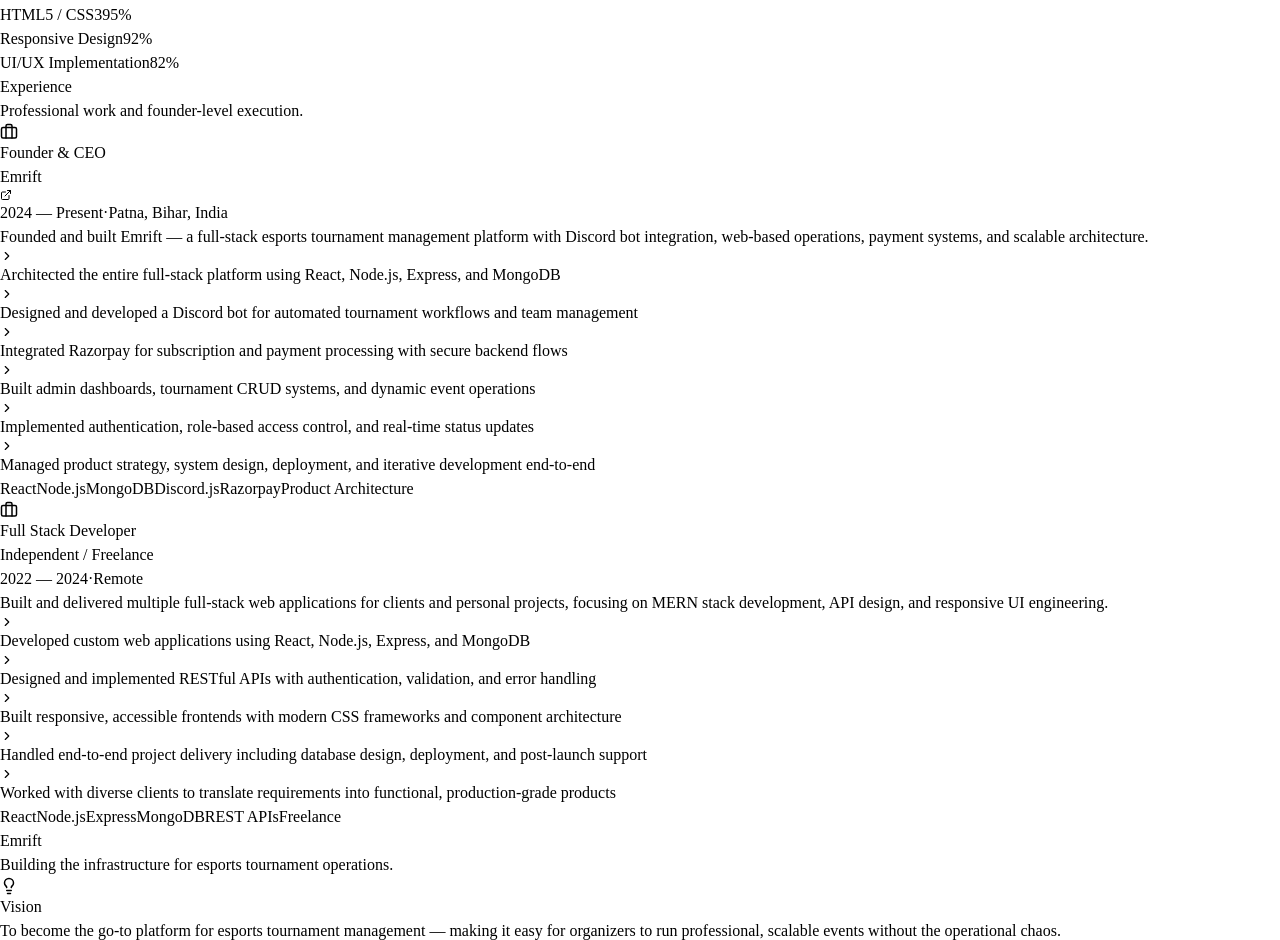
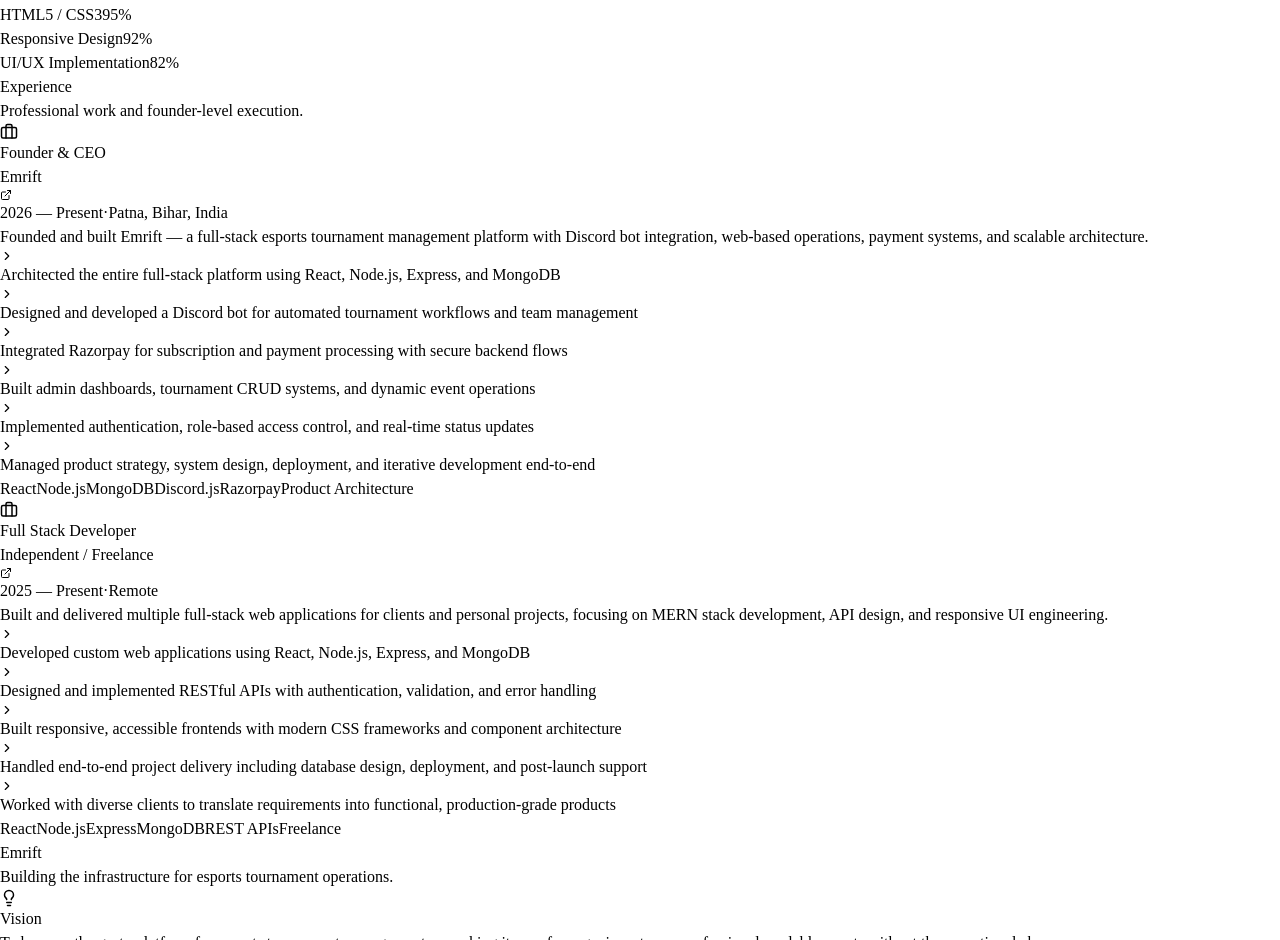
Before and after one commit to sujeetcoder/sujeetcoder.github.io, a React (Vite) app: page / in a window 1280 px wide. Shown: the part 1860-2800 px from the top of the page. Built offline with nearby package versions, Linux system fonts and the light colour scheme.

Commit message:
all real data added

```diff
--- a/index.html
+++ b/index.html
@@ -30,6 +30,10 @@
       content="https://sujeetcoder.github.io/social-preview.jpg"
     />
     <meta
+      property="og:image:url"
+      content="https://sujeetcoder.github.io/social-preview.jpg"
+    />
+    <meta
       property="og:image:secure_url"
       content="https://sujeetcoder.github.io/social-preview.jpg"
     />
@@ -38,7 +42,7 @@
     <meta property="og:image:height" content="630" />
     <meta
       property="og:image:alt"
-      content="Sujeet Kumar portfolio social preview image"
+      content="Sujeet Kumar — Full Stack MERN Developer & Founder of Emrift"
     />
     <meta property="og:site_name" content="Sujeet Kumar — Portfolio" />
     <meta property="og:locale" content="en_IN" />
--- a/src/components/Navbar.jsx
+++ b/src/components/Navbar.jsx
@@ -78,11 +78,11 @@
                       : "text-surface-600 hover:text-surface-900 dark:text-surface-400 dark:hover:text-surface-100"
                   )}
                 >
-                  {item.name}
+                  <span className="relative z-10">{item.name}</span>
                   {isActive && (
                     <motion.div
                       layoutId="activeNav"
-                      className="absolute inset-0 rounded-lg bg-primary-50 dark:bg-primary-950/30"
+                      className="absolute inset-0 -z-0 rounded-lg bg-primary-50 dark:bg-primary-950/30"
                       transition={{ type: "spring", bounce: 0.2, duration: 0.6 }}
                     />
                   )}
--- a/src/database/education.js
+++ b/src/database/education.js
@@ -13,4 +13,18 @@
       "Participated in hackathons and coding competitions",
     ],
   },
+  {
+    id: 2,
+    degree: "ISC (Class 12th)",
+    field: "physics, Chemistry, Mathematics",
+    institution: "RLSY Collaege, West Champaran, Bihar",
+    location: "West Champaran, Bihar, India",
+    duration: "2018 — 2020",
+    summary: "Focused on physics, chemistry, and mathematics, laying a strong foundation for problem-solving and analytical thinking.",
+    highlights: [
+      "Coursework in Physics, Chemistry, and Mathematics",
+      "Active in science clubs and math competitions",
+      "Participated in inter-school science fairs and Olympiads",
+    ],
+  },
 ];
--- a/src/database/experience.js
+++ b/src/database/experience.js
@@ -3,8 +3,8 @@
     id: 1,
     role: "Founder & CEO",
     company: "Emrift",
-    companyUrl: "https://emrift.com",
-    duration: "2024 — Present",
+    companyUrl: "https://emrift.vercel.app/",
+    duration: "2026 — Present",
     location: "Patna, Bihar, India",
     type: "Full-time",
     summary: "Founded and built Emrift — a full-stack esports tournament management platform with Discord bot integration, web-based operations, payment systems, and scalable architecture.",
@@ -22,8 +22,8 @@
     id: 2,
     role: "Full Stack Developer",
     company: "Independent / Freelance",
-    companyUrl: "",
-    duration: "2022 — 2024",
+    companyUrl: "AfterQuery",
+    duration: "2025 — Present",
     location: "Remote",
     type: "Freelance",
     summary: "Built and delivered multiple full-stack web applications for clients and personal projects, focusing on MERN stack development, API design, and responsive UI engineering.",
--- a/src/database/founder.js
+++ b/src/database/founder.js
@@ -28,5 +28,5 @@
     { label: "API Endpoints", value: "50+" },
     { label: "Hours of Development", value: "1000+" },
   ],
-  founderQuote: "Building Emrift taught me that great software isn't just about code — it's about understanding the problem deeply, designing systems that scale, and taking ownership of the entire product lifecycle.",
+  founderQuote: "Building Emrift taught me that great software isn't just about code it's about understanding the problem deeply, designing systems that scale, and taking ownership of the entire product lifecycle.",
 };
--- a/src/database/personal.js
+++ b/src/database/personal.js
@@ -5,13 +5,13 @@
   title: "Full Stack MERN Developer & Founder",
   shortIntro:
     "Building scalable digital products, developer systems, and startup-grade platforms.",
-  bio: "I'm a full stack web developer specializing in the MERN stack, with a strong focus on building production-grade products that solve real problems. As the founder of Emrift, I've architected and shipped an esports tournament management platform from the ground up — handling everything from system design and backend engineering to Discord bot workflows, payment integrations, and deployment. I build things that work at scale, and I take ownership from concept to production.",
+  bio: "I'm a full stack web developer specializing in the MERN stack, with a strong focus on building production-grade products that solve real problems. As the founder of Emrift, I've architected and shipped an esports tournament management platform from the ground up handling everything from system design and backend engineering to Discord bot workflows, payment integrations, and deployment. I build things that work at scale, and I take ownership from concept to production.",
   longBio:
     "Over the past few years, I've built a deep skill set across the entire MERN stack — React, Node.js, Express, and MongoDB — while simultaneously running a startup. Building Emrift taught me more than any course ever could: product thinking, system design, payment systems, API architecture, user experience, and the discipline of shipping real products under real constraints. I'm not just a developer who writes code; I'm a builder who ships products, manages systems, and takes full ownership of what I create.",
   location: "Patna, Bihar, India",
   email: "sujeetkumaryadav202020@gmail.com",
-  phone: 7261861074,
-  resumeLink: "/resume.pdf",
+  phone: "7261861074",
+  resumeLink: assets.resume,
   profileImage: assets.profile,
   availableFor: [
     "Full-time roles",
--- a/src/database/projects.js
+++ b/src/database/projects.js
@@ -11,7 +11,7 @@
     solution: "Emrift centralizes the entire tournament lifecycle into one platform: team management, tournament CRUD, automated Discord workflows, Razorpay-powered payments, and an admin dashboard — all backed by a scalable MERN architecture.",
     outcome: "A production-grade platform handling end-to-end tournament operations, reducing manual overhead and providing a professional experience for organizers and participants.",
     techStack: ["React", "Node.js", "Express", "MongoDB", "Mongoose", "Discord.js", "Razorpay", "JWT Auth", "Tailwind CSS"],
-    liveLink: "https://emrift.com",
+    liveLink: "https://emrift.vercel.app/",
     githubLink: "",
     caseStudyLink: "",
     featured: true,
@@ -29,7 +29,7 @@
     outcome: "A polished, recruiter-ready portfolio that communicates both technical depth and founder credibility, easily maintainable through structured data files.",
     techStack: ["React", "Vite", "Tailwind CSS", "Framer Motion", "React Router", "Lucide Icons"],
     liveLink: "https://sujeetcoder.github.io",
-    githubLink: "https://github.com/sujeetcoder",
+    githubLink: "https://github.com/sujeetcoder/sujeetcoder.github.io",
     caseStudyLink: "",
     featured: false,
     image: assets.projects.portfolio,
--- a/src/database/socialLinks.js
+++ b/src/database/socialLinks.js
@@ -19,7 +19,7 @@
   },
   {
     name: "Discord",
-    url: "https://discord.gg/emrift",
+    url: "https://discord.gg/hHY3P4bvHu",
     icon: "message-circle",
     username: "sujeetcoder",
   },
--- a/src/database/testimonials.js
+++ b/src/database/testimonials.js
@@ -5,7 +5,7 @@
     role: "Client / Collaborator",
     company: "Organization",
     text: "Testimonial placeholder — replace with a real client, peer, or mentor quote.",
-    avatar: "",
+    avatar: "https://avatars.githubusercontent.com/u/72292317?v=4",
     rating: 5,
   },
 ];
--- a/src/utils/allAssets.js
+++ b/src/utils/allAssets.js
@@ -2,10 +2,12 @@
 import emriftProjectImg from "../assets/images/projects/emrift.png";
 import portfolioProjectImg from "../assets/images/projects/portfolio.png";
 import ogImageImg from "../assets/images/og-image.png";
+import myResume from "../assets/pdf/Sujeet_Kumar_Resume.pdf";
 
 export const assets = {
   profile: profileImg,
   ogImage: ogImageImg,
+  resume: myResume,
   projects: {
     emrift: emriftProjectImg,
     portfolio: portfolioProjectImg,
```
Also changed, not shown: 1 other file (tests, documents, lock files or other folders).
